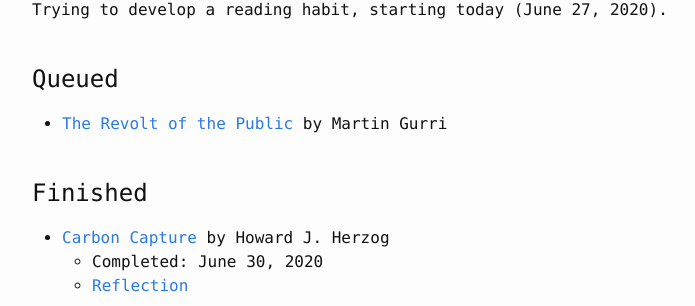
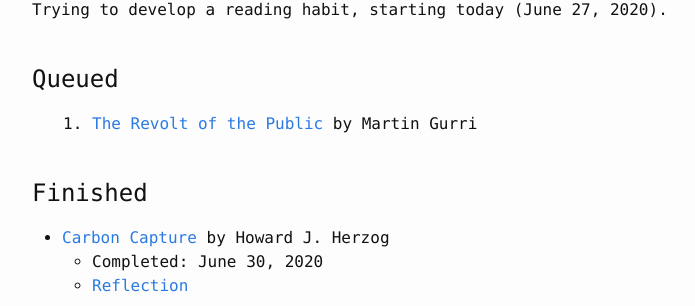
Before and after one commit to lpan/lpan.github.io, a Jekyll site: the page built from bookshelf.html, in a window 1280 px wide. Shown: the part 179-485 px from the top of the page, without its empty margins (238-933 px from the left). Built offline with Jekyll 4.4.1, drawn with Linux system fonts in a browser that asks for light colours.

Commit message:
make the to-read queue ordered

```diff
--- a/_sass/_base.scss
+++ b/_sass/_base.scss
@@ -76,6 +76,9 @@ li {
   }
 }
 
+ol > li {
+  margin-left: $spacing-unit;
+}
 
 
 /**
--- a/bookshelf.html
+++ b/bookshelf.html
@@ -11,14 +11,14 @@ permalink: /bookshelf/
   </p>
   <br />
   <h2>Queued</h2>
-  <ul>
+  <ol>
     {% for book in site.data.books.queued %}
     <li>
       <a href="{{ book.link }}">{{ book.name }}</a> by {{ book.author }}
     </li>
     <br />
     {% endfor %}
-  </ul>
+  </ol>
   <h2>Finished</h2>
   <ul>
     {% for book in site.data.books.read %}
```
